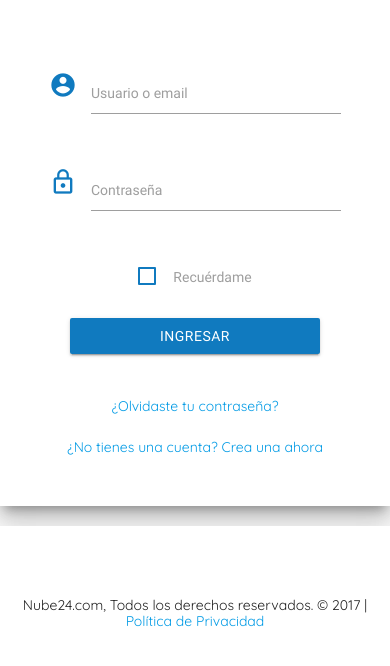
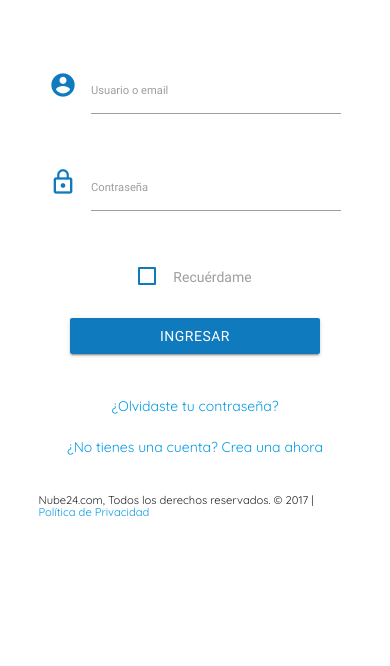
Before and after one commit to asiz15/form-login-nube24, a plain HTML site: page index.html in a window 390 px wide. Shown: the part 160-826 px from the top of the page. Drawn offline with nearby package versions, Linux system fonts and the light colour scheme; a script that the page names is missing.

Commit message:
Cambios en tipografia de inputs, responsive

```diff
--- a/index.html
+++ b/index.html
@@ -14,7 +14,7 @@
 <body>
 
 <main class="main-container">
-  <div class="row z-depth-5">
+  <div class="row">
     <section class="col m6  nube-form-container ">
       <div class="logo-container">
         <img src="img/logo.png" alt="" class="responsive-img">
@@ -24,14 +24,14 @@
                 <div class="input-field col s12">
                   <i class="material-icons prefix">account_circle</i>
                   <input id="icon_prefix" type="text" class="validate nube-input">
-                  <label for="icon_prefix">Usuario o email</label>
+                  <label for="icon_prefix" class="nube-label">Usuario o email</label>
                 </div>
               </div>
               <div class="row">
                 <div class="input-field col s12 m12">
                   <i class="material-icons prefix">lock_outline</i>
                   <input id="icon_prefix" type="password" class="validate nube-input">
-                  <label for="icon_prefix">Contraseña</label>
+                  <label for="icon_prefix" class="nube-label">Contraseña</label>
                 </div>
               </div>
               <p class="checkbox-container">
@@ -47,7 +47,7 @@
               <div class="row cta">
                 <a href="" class="sing-up">¿No tienes una cuenta? Crea una ahora</a>
               </div>
-                <footer class="nube-footer">
+                <footer class="row cta nube-footer">
                   <h4>Nube24.com, Todos los derechos reservados. © 2017 | <a href="#" class="small-link">Política de Privacidad</a></h4>
 
               </footer>
--- a/sass/main.sass
+++ b/sass/main.sass
@@ -1,10 +1,13 @@
 $color-primary: #107abf
 $roboto: 'Roboto', sans-serif
 html, body
-	overflow: hidden
+	@media (min-width: 601px)
+		overflow: hidden
 .main-container
 	max-height: 90vh
 
+label.nube-label
+	font-size: .8em
 .cta
 	display: flex
 	justify-content: center
@@ -14,12 +17,15 @@ html, body
 	padding-top: 5em !important
 
 .nube-footer
-	position: absolute
-	bottom: 3em
-	text-align: center
+	@media (min-width: 601px)
+		bottom: 3em
+		position: absolute
+
 	h4
 		font-family: 'Quicksand', sans-serif
 		font-size: 1em
+		@media (min-width: 200px) and (max-width: 600px)
+			font-size: .8em
 
 .info-container
 	height: 100vh
@@ -103,14 +109,15 @@ html, body
 			color: $color-primary
 		input.nube-input
 			color: $color-primary
-			font-size: .8rem
+			font-size: .5rem
 			&:focus
 				border-bottom: 1px solid $color-primary
 				color: $color-primary
-				font-size: .8rem
+				font-size: .5rem
 				+ label
 					color: $color-primary
 					font-weight: 700
+					font-size: 1rem !important
 		.nube-check[type="checkbox"]
 			+ label
 				&:before
```
Also changed, not shown: css/main.css, 1 other file.
